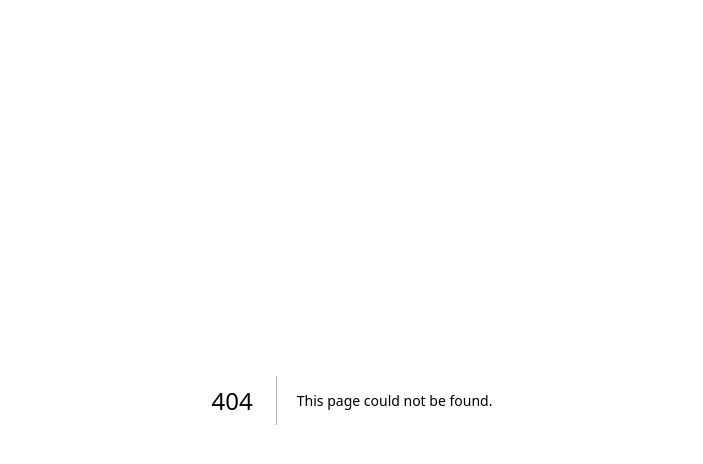
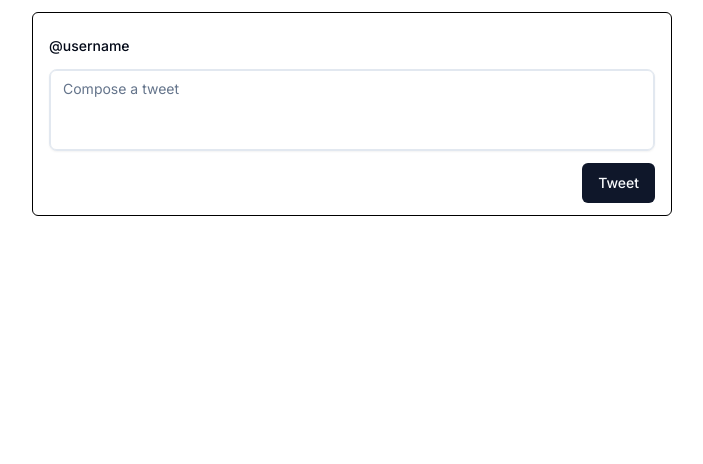
Before and after one commit to emmanuelreyes28/twitter-clone-typescript, a Next.js app: page /test in a window 1280 px wide. Before the commit this address had no page. Shown: the top 464 px of the page, without its empty margins (288-991 px from the left). Built offline with nearby package versions, Linux system fonts and the light colour scheme.

Commit message:
start ComposeTweet component

```diff
--- /dev/null
+++ b/src/app/test/page.tsx
@@ -0,0 +1,9 @@
+import ComposeTweet from "@/components/ComposeTweet";
+
+export default function Test() {
+  return (
+    <div className="flex items-center justify-center">
+      <ComposeTweet></ComposeTweet>
+    </div>
+  );
+}
--- /dev/null
+++ b/src/components/ComposeTweet.tsx
@@ -0,0 +1,27 @@
+import { Card } from "./ui/card";
+import { Label } from "./ui/label";
+import { Button } from "./ui/button";
+import { Textarea } from "./ui/textarea";
+
+export default function ComposeTweet() {
+  return (
+    <div className="pt-5 mt-3 border-black border rounded-md w-1/2">
+      <div className="pb-3 pl-4">
+        <Label>@username</Label>
+      </div>
+      <div className="px-4">
+        <Card>
+          <Textarea
+            className="resize-none"
+            placeholder="Compose a tweet"
+            maxLength={280}
+            required
+          />
+        </Card>
+      </div>
+      <div className="flex justify-end py-3 pr-4">
+        <Button>Tweet</Button>
+      </div>
+    </div>
+  );
+}
--- /dev/null
+++ b/src/components/ui/textarea.tsx
@@ -0,0 +1,24 @@
+import * as React from "react"
+
+import { cn } from "@/lib/utils"
+
+export interface TextareaProps
+  extends React.TextareaHTMLAttributes<HTMLTextAreaElement> {}
+
+const Textarea = React.forwardRef<HTMLTextAreaElement, TextareaProps>(
+  ({ className, ...props }, ref) => {
+    return (
+      <textarea
+        className={cn(
+          "flex min-h-[80px] w-full rounded-md border border-input bg-transparent px-3 py-2 text-sm ring-offset-background placeholder:text-muted-foreground focus-visible:outline-none focus-visible:ring-2 focus-visible:ring-ring focus-visible:ring-offset-2 disabled:cursor-not-allowed disabled:opacity-50",
+          className
+        )}
+        ref={ref}
+        {...props}
+      />
+    )
+  }
+)
+Textarea.displayName = "Textarea"
+
+export { Textarea }
```
